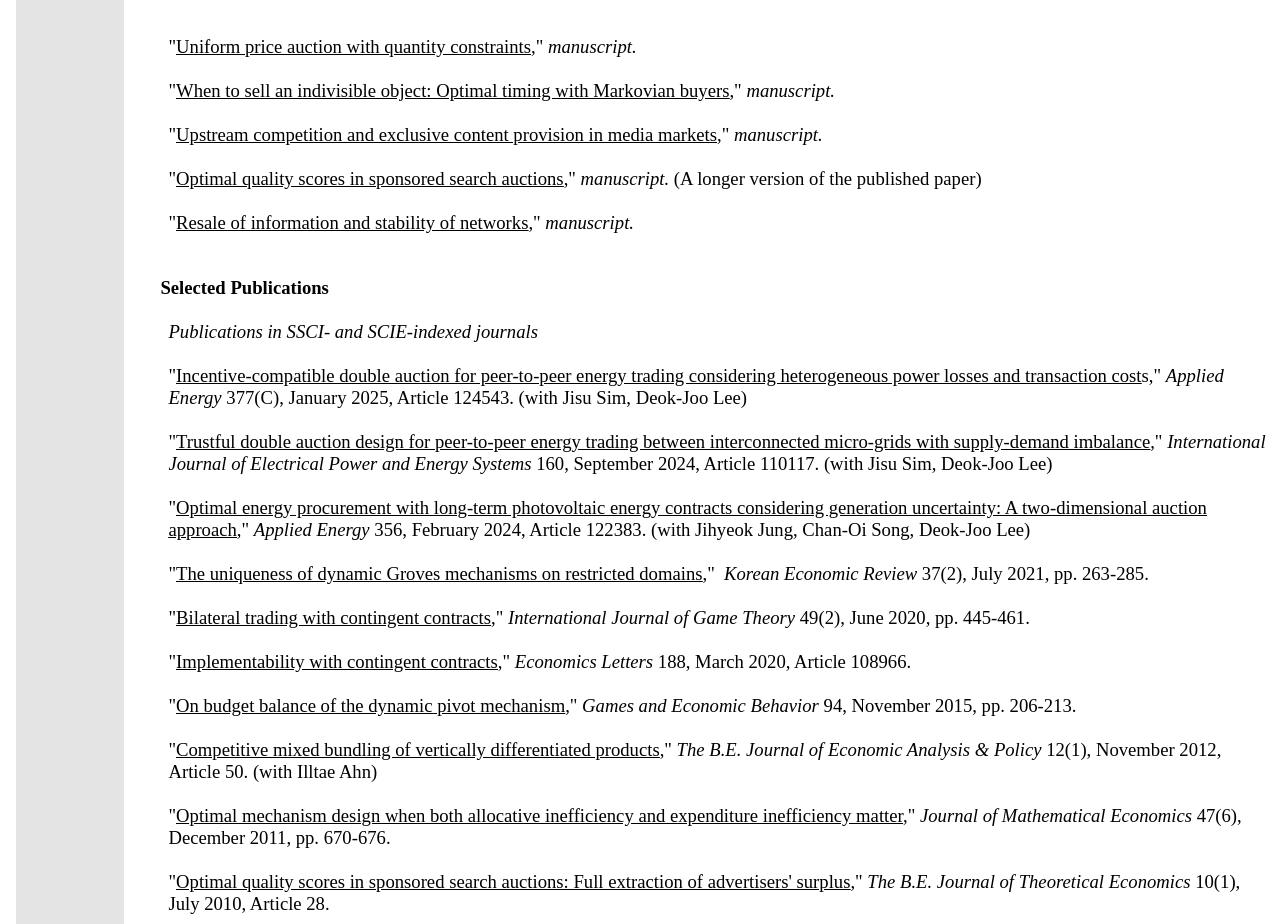
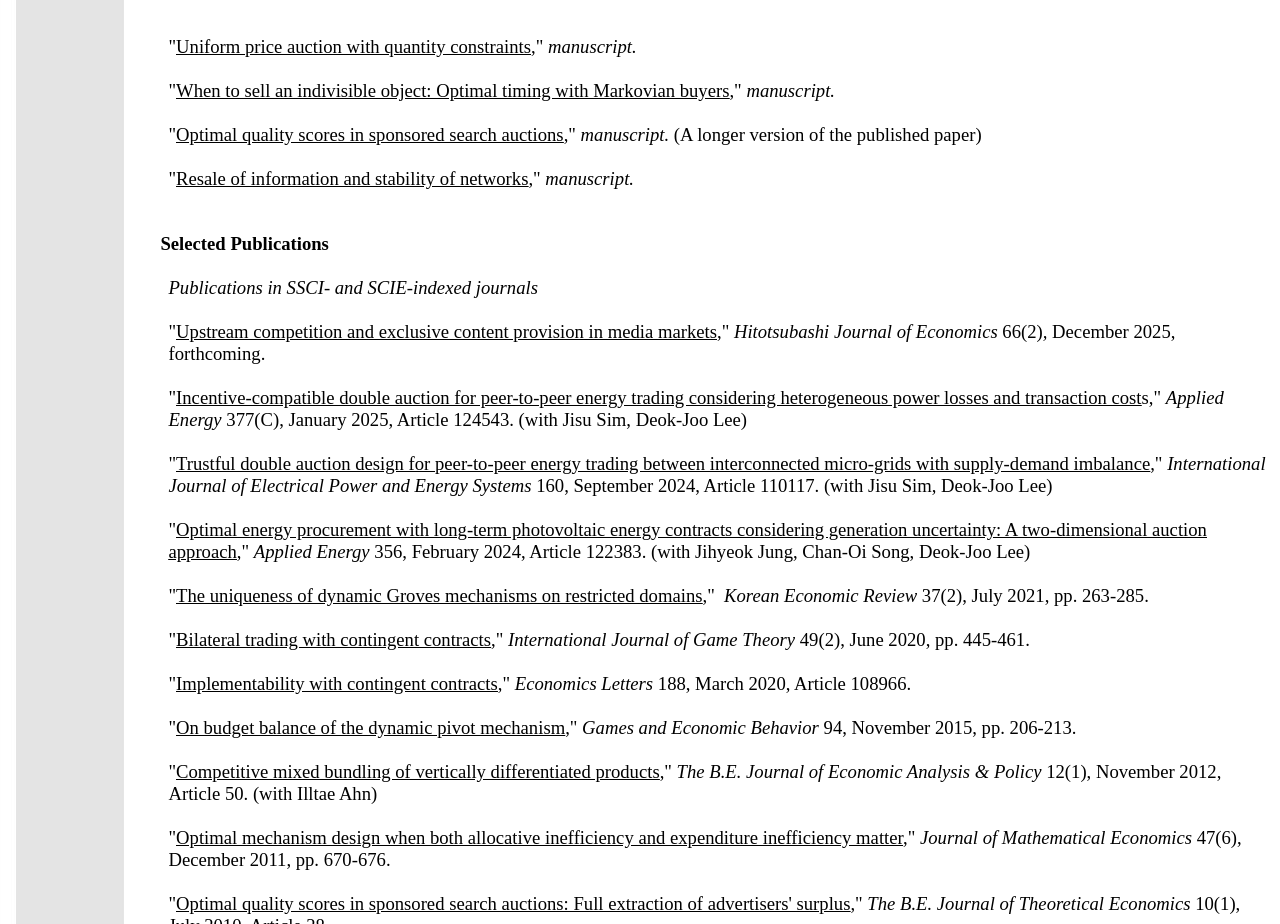
Before and after one commit to kihoyoon/kihoyoon.github.io, a plain HTML site: page index.html in a window 1280 px wide. Shown: the part 1160-2084 px from the top of the page. Drawn offline with Linux system fonts and the light colour scheme.

Commit message:
Add files via upload

```diff
--- a/index.html
+++ b/index.html
@@ -15,17 +15,17 @@ xmlns="http://www.w3.org/TR/REC-html40">
  <o:DocumentProperties>
   <o:Author>Kiho Yoon</o:Author>
   <o:LastAuthor>Kiho Yoon</o:LastAuthor>
-  <o:Revision>6</o:Revision>
-  <o:TotalTime>669</o:TotalTime>
+  <o:Revision>9</o:Revision>
+  <o:TotalTime>674</o:TotalTime>
   <o:Created>2024-09-14T13:08:00Z</o:Created>
-  <o:LastSaved>2024-10-01T02:54:00Z</o:LastSaved>
+  <o:LastSaved>2025-06-19T04:40:00Z</o:LastSaved>
   <o:Pages>7</o:Pages>
-  <o:Words>1078</o:Words>
-  <o:Characters>6149</o:Characters>
+  <o:Words>1090</o:Words>
+  <o:Characters>6213</o:Characters>
   <o:Company>Korea University</o:Company>
   <o:Lines>51</o:Lines>
   <o:Paragraphs>14</o:Paragraphs>
-  <o:CharactersWithSpaces>7213</o:CharactersWithSpaces>
+  <o:CharactersWithSpaces>7289</o:CharactersWithSpaces>
   <o:Version>16.00</o:Version>
  </o:DocumentProperties>
 </xml><![endif]-->
@@ -932,8 +932,8 @@ div.WordSection1
 	{page:WordSection1;}
  /* List Definitions */
  @list l0
-	{mso-list-id:969631054;
-	mso-list-template-ids:1379066364;}
+	{mso-list-id:591546938;
+	mso-list-template-ids:-1234687450;}
 @list l0:level1
 	{mso-level-number-format:bullet;
 	mso-level-text:\F0B7;
@@ -1170,8 +1170,8 @@ style='tab-interval:40.0pt'>
   <p class=MsoNormal style='text-indent:35.0pt;mso-char-indent-count:2.5'><span
   lang=EN-US style='font-size:14.0pt'><o:p>&nbsp;</o:p></span></p>
   <p class=MsoNormal style='text-indent:35.0pt;mso-char-indent-count:2.5'><span
-  lang=EN-US style='font-size:14.0pt'>Research Fellow, Korea Information Society
-  Development Institute (KISDI), 1997. 7. -&nbsp;2000. 1.<o:p></o:p></span></p>
+  lang=EN-US style='font-size:14.0pt'>Research Fellow, Korea Information
+  Society Development Institute (KISDI), 1997. 7. -&nbsp;2000. 1.<o:p></o:p></span></p>
   <p class=MsoNormal style='text-indent:35.0pt;mso-char-indent-count:2.5'><span
   lang=EN-US style='font-size:14.0pt'><o:p>&nbsp;</o:p></span></p>
   <p class=MsoNormal style='text-indent:35.0pt;mso-char-indent-count:2.5'><span
@@ -1219,13 +1219,6 @@ style='tab-interval:40.0pt'>
   italic'><o:p>&nbsp;</o:p></span></p>
   <p class=MsoNormal style='mso-margin-top-alt:auto;mso-margin-bottom-alt:auto;
   margin-left:18.0pt'><span lang=EN-US style='font-size:14.0pt'>&quot;<a
-  href="works/cbD.pdf"><u><span style='color:black'>Upstream competition and
-  exclusive content provision in media markets</span></u></a>,&quot; <i
-  style='mso-bidi-font-style:normal'>manuscript.</i><o:p></o:p></span></p>
-  <p class=MsoNormal style='mso-margin-top-alt:auto;mso-margin-bottom-alt:auto;
-  margin-left:18.0pt'><span lang=EN-US style='font-size:14.0pt'><o:p>&nbsp;</o:p></span></p>
-  <p class=MsoNormal style='mso-margin-top-alt:auto;mso-margin-bottom-alt:auto;
-  margin-left:18.0pt'><span lang=EN-US style='font-size:14.0pt'>&quot;<a
   href="works/qsD.pdf"><u><span style='color:black'>Optimal quality scores in
   sponsored search auctions</span></u></a>,&quot; <i style='mso-bidi-font-style:
   normal'>manuscript. </i>(A longer version of the published paper)<o:p></o:p></span></p>
@@ -1245,6 +1238,14 @@ style='tab-interval:40.0pt'>
   <p class=MsoNormal style='mso-margin-top-alt:auto;mso-margin-bottom-alt:auto;
   margin-left:18.0pt'><i style='mso-bidi-font-style:normal'><span lang=EN-US
   style='font-size:14.0pt'>Publications in SSCI- and SCIE-indexed journals<o:p></o:p></span></i></p>
+  <p class=MsoNormal style='mso-margin-top-alt:auto;mso-margin-bottom-alt:auto;
+  margin-left:18.0pt'><span lang=EN-US style='font-size:14.0pt'><o:p>&nbsp;</o:p></span></p>
+  <p class=MsoNormal style='mso-margin-top-alt:auto;mso-margin-bottom-alt:auto;
+  margin-left:18.0pt'><span lang=EN-US style='font-size:14.0pt'>&quot;<a
+  href="https://arxiv.org/pdf/2506.15063"><u><span style='color:black'>Upstream
+  competition and exclusive content provision in media markets</span></u></a>,&quot;
+  <i style='mso-bidi-font-style:normal'>Hitotsubashi Journal of Economics</i>
+  66(2)<i style='mso-bidi-font-style:normal'>,</i> December 2025, forthcoming.<o:p></o:p></span></p>
   <p class=MsoNormal style='mso-margin-top-alt:auto;mso-margin-bottom-alt:auto;
   margin-left:18.0pt'><span lang=EN-US style='font-size:14.0pt'><o:p>&nbsp;</o:p></span></p>
   <p class=MsoNormal style='mso-margin-top-alt:auto;mso-margin-bottom-alt:auto;
@@ -1268,8 +1269,8 @@ style='tab-interval:40.0pt'>
   <p class=MsoNormal style='mso-margin-top-alt:auto;mso-margin-bottom-alt:auto;
   margin-left:18.0pt'><span lang=EN-US style='font-size:14.0pt'>&quot;<a
   href="works/oepP.pdf"><u><span style='color:black'>Optimal energy procurement
-  with long-term photovoltaic energy contracts considering generation
-  uncertainty: A two-dimensional auction approach</span></u></a>,&quot;&nbsp;<i
+  with long-term photovoltaic energy contracts considering generation uncertainty:
+  A two-dimensional auction approach</span></u></a>,&quot;&nbsp;<i
   style='mso-bidi-font-style:normal'>Applied Energy</i> 356, February 2024,
   Article 122383. (with Jihyeok Jung, Chan-Oi Song, Deok-Joo Lee)<o:p></o:p></span></p>
   <p class=MsoNormal style='mso-margin-top-alt:auto;mso-margin-bottom-alt:auto;
@@ -1364,9 +1365,9 @@ style='tab-interval:40.0pt'>
   margin-left:18.0pt'><span lang=EN-US style='font-size:14.0pt'><o:p>&nbsp;</o:p></span></p>
   <p class=MsoNormal style='mso-margin-top-alt:auto;mso-margin-bottom-alt:auto;
   margin-left:18.0pt'><span lang=EN-US style='font-size:14.0pt'>&quot;<a
-  href="works/bpP.pdf"><u><span style='color:black'>Bid preference in license
-  auctions: Affirmative action can achieve economic efficiency</span></u></a>,&quot;
-  <i style='mso-bidi-font-style:normal'>International Journal of Industrial
+  href="works/bpP.pdf"><u><span style='color:black'>Bid preference in license auctions:
+  Affirmative action can achieve economic efficiency</span></u></a>,&quot; <i
+  style='mso-bidi-font-style:normal'>International Journal of Industrial
   Organization </i>24(3), May 2006, pp. 593-604.<o:p></o:p></span></p>
   <p class=MsoNormal style='mso-margin-top-alt:auto;mso-margin-bottom-alt:auto;
   margin-left:18.0pt'><span lang=EN-US style='font-size:14.0pt'><o:p>&nbsp;</o:p></span></p>
@@ -1475,9 +1476,9 @@ style='tab-interval:40.0pt'>
   margin-left:18.0pt'><span lang=EN-US style='font-size:14.0pt'><o:p>&nbsp;</o:p></span></p>
   <p class=MsoNormal style='mso-margin-top-alt:auto;mso-margin-bottom-alt:auto;
   margin-left:18.0pt'><span lang=EN-US style='font-size:14.0pt'>&quot;<a
-  href="works/anonP.pdf"><u><span style='color:black'>A folk theorem under
-  anonymity</span></u></a>,&quot; <i>Journal of Economic Theory and
-  Econometrics</i> 5(2), Winter 1999, pp. 51-69.<o:p></o:p></span></p>
+  href="works/anonP.pdf"><u><span style='color:black'>A folk theorem under anonymity</span></u></a>,&quot;
+  <i>Journal of Economic Theory and Econometrics</i> 5(2), Winter 1999, pp.
+  51-69.<o:p></o:p></span></p>
   <p class=MsoNormal style='mso-margin-top-alt:auto;mso-margin-bottom-alt:auto;
   margin-left:18.0pt'><span lang=EN-US><o:p>&nbsp;</o:p></span></p>
   <h3><a name=correspondence></a><span lang=EN-US style='font-size:20.0pt;
```
